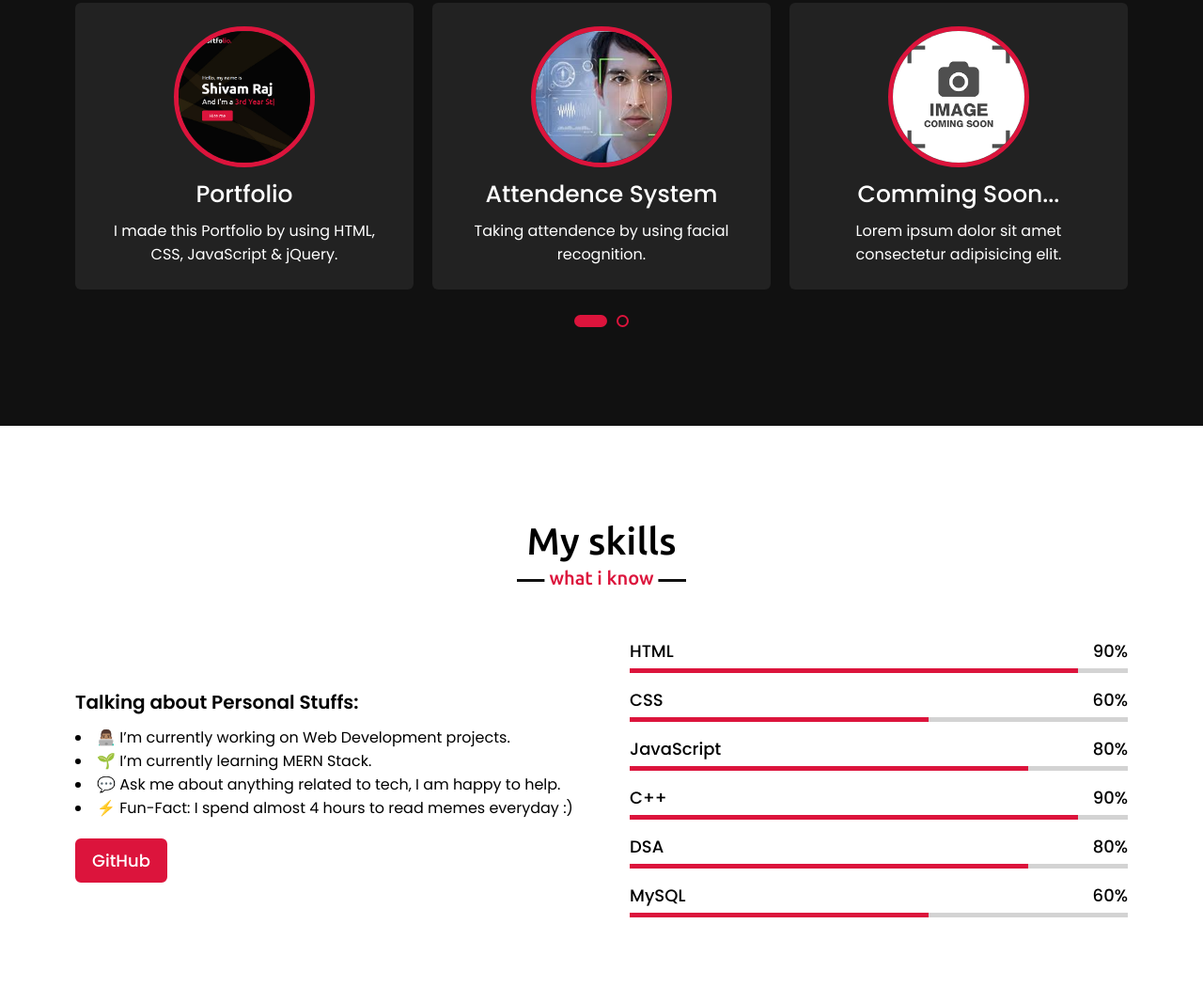
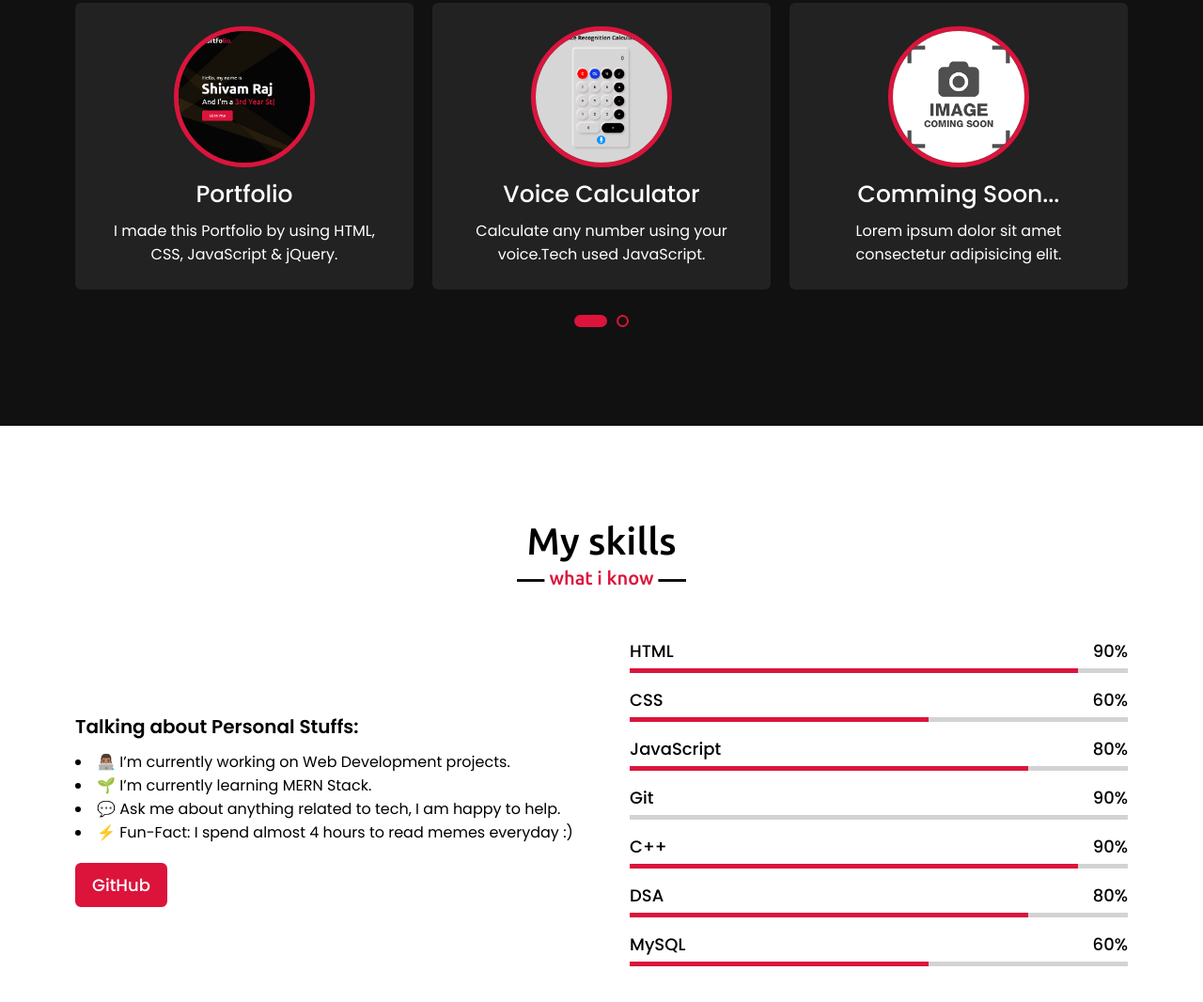
Before and after one commit to shivam4312/My-Portfolio, a plain HTML site: page index.html in a window 1280 px wide. Shown: the part 1756-2822 px from the top of the page at 94% size. Drawn offline with nearby package versions, Linux system fonts and the light colour scheme.

Commit message:
Adding New Project & New skill Git

```diff
--- a/index.html
+++ b/index.html
@@ -101,11 +101,11 @@
                 </div>
                 <div class="card">
                     <div class="box">
-                        <img src="images/p2.jpg" alt="">
-                        <a href="https://github.com/shivam4312/Automatic-Attendance-System " target="_blank">
-                            <div class="text">Attendence System</div>
+                        <img src="images/project2.PNG" alt="">
+                        <a href="https://shivam4312.github.io/voice-recognition-calculator/" target="_blank">
+                            <div class="text">Voice Calculator</div>
                         </a>
-                        <p>Taking attendence by using facial recognition.</p>
+                        <p>Calculate any number using your voice.Tech used JavaScript.</p>
                     </div>
                 </div>
                 <div class="card">
@@ -175,6 +175,13 @@
                             <span>80%</span>
                         </div>
                         <div class="line js"></div>
+                    </div>
+                    <div class="bars">
+                        <div class="info">
+                            <span>Git</span>
+                            <span>90%</span>
+                        </div>
+                        <div class="line git"></div>
                     </div>
                     <div class="bars">
                         <div class="info">
```
